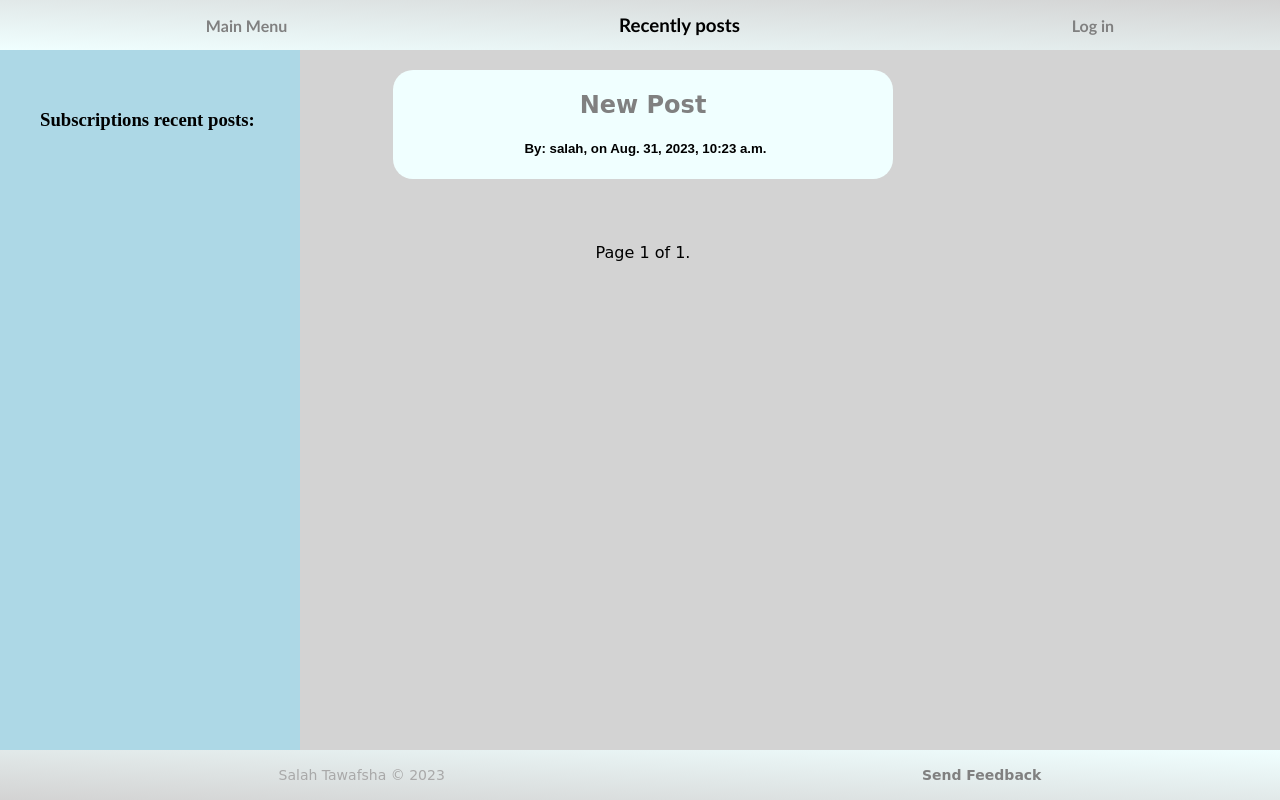
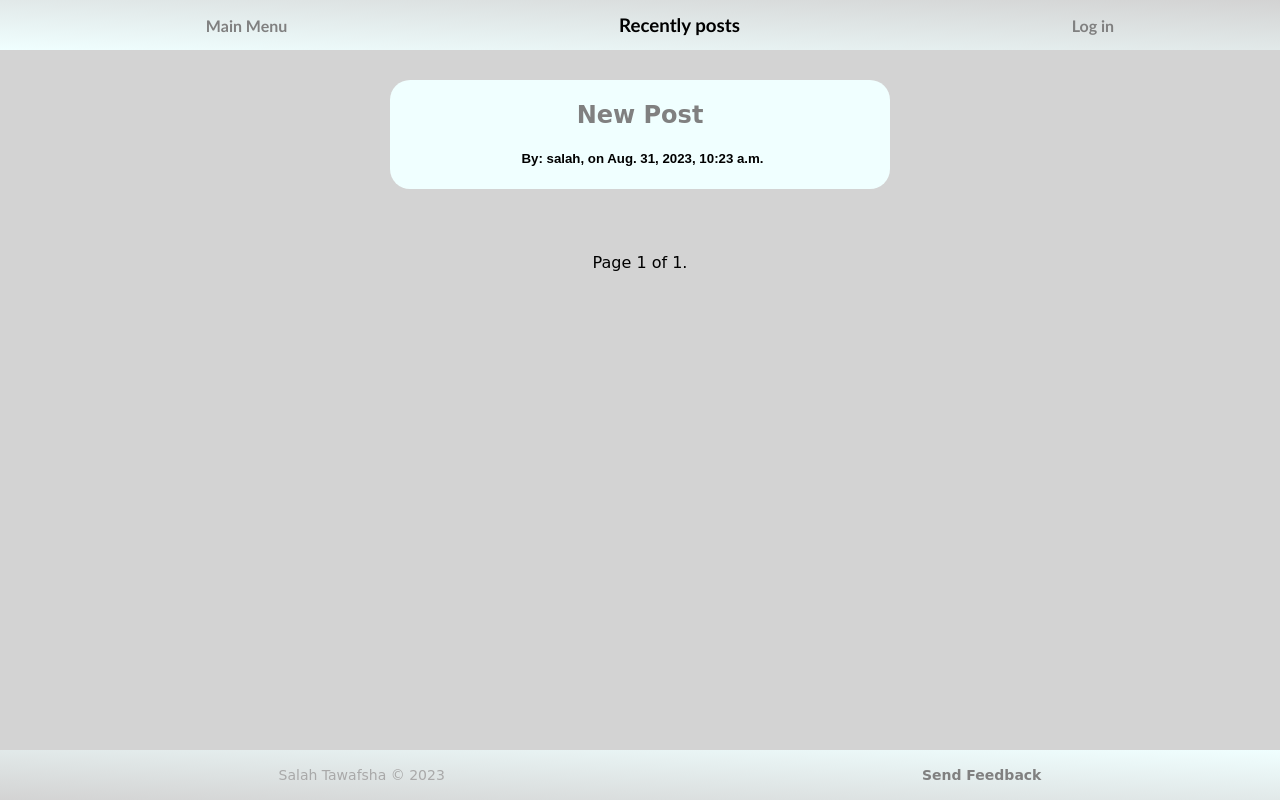
Before and after one commit to SalahTawafsha/blog-website-by-django, a Django app: page /posts/ in a window 1280 px wide. Run offline with Django 4.2, Linux system fonts and the light colour scheme; data comes from the database, SQL or seed files in the repository.

Commit message:
last commit

```diff
--- a/posts/static/posts/style.css
+++ b/posts/static/posts/style.css
@@ -10,14 +10,8 @@ html, body {
 }
 
 body {
-    display: grid;
-    grid-template-rows: auto 1fr auto;
-    grid-template-columns: 1fr 5fr;
-
-    grid-template-areas:
-        "header header"
-        "aside main"
-        "footer footer";
+    display: flex;
+    flex-direction: column;
 }
 
 html {
@@ -25,32 +19,18 @@ html {
     margin: auto;
 }
 
-
-aside {
-    grid-area: aside;
-    padding-top: 40px;
-    padding-right: 10px;
-    display: inline-block;
-    min-width: 300px;
-    vertical-align: top;
-    background: lightblue;
-}
-
 p strong {
     color: red;
 }
 
 main {
-    grid-area: main;
     justify-self: left;
-    margin: 10px 0;
+    margin: 20px 0;
     text-align: center;
     display: inline-block;
-    width: 70%;
 }
 
 header {
-    grid-area: header;
     margin: 0;
     width: 100%;
     height: 50px;
@@ -193,8 +173,6 @@ fieldset {
 }
 
 footer {
-    grid-area: footer;
-
     height: 50px;
     margin-top: auto;
     background: linear-gradient(to top right, lightgrey, azure);
--- a/posts/templates/posts/index.html
+++ b/posts/templates/posts/index.html
@@ -2,30 +2,20 @@
 {% block title %}Recently posts{% endblock %}
 {% block header_title %}Recently posts{% endblock %}
 
-{% if subscriptions_posts %}
-    {% block aside %}
-        <aside>
-            <ul class="recent-posts">
-                <h3>Subscriptions recent posts:</h3>
-                {% for name, posts in subscriptions_posts.items %}
-                    {% if posts %}
-                        <li>
-                            <h4 style="margin: 5px 0">{{ name }}</h4>
-                            <ul>
-                                {% for post in posts %}
-                                    <li><a href="/posts/post-details/{{ post.slug }}">{{ post.title }}</a></li>
-                                {% endfor %}
-                            </ul>
-                        </li>
-                    {% endif %}
-                {% endfor %}
-            </ul>
-        </aside>
-    {% endblock %}
-
-{% endif %}
 
 {% block main %}
+    {% if notifications %}
+        {% for notification in notifications %}
+            <a class="notification" href="/posts/post-details/{{ notification.post.slug }}">
+                {{ notification.message }}
+            </a>
+            <button class="delete-button"
+                    onclick="window.location.href='/users/delete-notification/{{ notification.post.slug }}/'">Delete
+            </button>
+            <br><br>
+        {% endfor %}
+
+    {% endif %}
     {% if messages %}
         <p>
             {% for message in messages %}
--- a/posts/views.py
+++ b/posts/views.py
@@ -6,7 +6,7 @@ from django.http import HttpResponseRedirect
 from django.shortcuts import get_object_or_404, render, redirect
 from django.urls import reverse
 from ChatGPT.GPT import GPT
-from users.models import MAX_ALLOWED_POST_POSTS_IN_DAY, MAX_ALLOWED_READ_POSTS_IN_DAY
+from users.models import MAX_ALLOWED_POST_POSTS_IN_DAY, MAX_ALLOWED_READ_POSTS_IN_DAY, CreatePostNotification
 from .models import Post, Comment, ALLOWED_NUM_OF_CENSORED_WORDS
 
 PAGE_SIZE = 4
@@ -60,21 +60,9 @@ def index(request):
                 messages.error(request, f"You can't read posts since you reach max allowed"
                                         f" posts in day that is {MAX_ALLOWED_READ_POSTS_IN_DAY}")
 
-            subscriptions = request.user.usertracking.subscriptions.all()
-            subscriptions_posts = {}
-            for subscriber in subscriptions:
-                subscriber_posts = subscriber.post_set.all()
+            notifications = CreatePostNotification.objects.filter(user=request.user)
 
-                if subscriber_posts:
-                    unread_posts = []
-                    for subscriber_post in subscriber_posts:
-                        if subscriber_post not in request.user.usertracking.read_posts.all():
-                            unread_posts.append(subscriber_post)
-
-                    if unread_posts:
-                        subscriptions_posts[subscriber.username] = unread_posts
-
-            context["subscriptions_posts"] = subscriptions_posts
+            context["notifications"] = notifications
 
         return render(request, "posts/index.html", context)
     except OperationalError:
@@ -84,7 +72,6 @@ def index(request):
 def post_details(request, slug):
     try:
         post = get_object_or_404(Post, slug=slug)
-
         if request.method == "POST":
             form = PostForm(request.POST)
             if form.is_valid():
@@ -103,6 +90,12 @@ def post_details(request, slug):
 
         if request.user.is_authenticated:
             user = request.user
+            try:
+                notification = CreatePostNotification.objects.get(post=post, user=user)
+                notification.delete()
+            except CreatePostNotification.DoesNotExist:
+                pass
+
             if post.author != user and not user.usertracking.is_can_read_post():
                 return redirect("index")
 
@@ -122,9 +115,10 @@ def post_details(request, slug):
 
         context = {"post": post, "form": form}
         if request.user.is_authenticated and request.user != post.author:
-            context["current_viewing_number"] = ordinal(request.user.usertracking.read_posts_num)
+            context["current_viewing_number"] = ordinal(request.user.usertracking.day_read_posts_num)
             context[
-                "remaining_viewing_number"] = MAX_ALLOWED_READ_POSTS_IN_DAY - request.user.usertracking.read_posts_num
+                "remaining_viewing_number"] = (
+                    MAX_ALLOWED_READ_POSTS_IN_DAY - request.user.usertracking.day_read_posts_num)
 
         return render(request, "posts/postDetail.html", context)
     except OperationalError:
@@ -235,6 +229,11 @@ def add_post(request):
                                          f" {ALLOWED_NUM_OF_CENSORED_WORDS} or more bad words.")
 
                     request.user.usertracking.increment_num_of_created_posts()
+                    for user_tracking in request.user.subscribed_users.all():
+                        (CreatePostNotification.objects.
+                         create(user=user_tracking.user,
+                                post=post,
+                                message=f"{request.user.username} create new post '{post.title}'", ))
                     return HttpResponseRedirect(reverse("post_details", args=(post.slug,)))
                 else:
                     return render(request, "posts/create_post.html", {'form': form})
--- a/users/urls.py
+++ b/users/urls.py
@@ -9,5 +9,6 @@ urlpatterns = [
     path('like_post/', views.like_post, name='like_post'),
     path('dislike_post/', views.dislike_post, name='dislike_post'),
     path('subscribe/', views.subscribe, name='subscribe'),
+    path("users/delete-notification/<slug:slug>/", views.delete_notification, name="delete_notification"),
 
 ]
```
Also changed, not shown: other parts of posts/static/posts/style.css (+34 -4 lines), users/models.py (+25 -14 lines), users/views.py (+13 -0 lines), users/migrations/0005_rename_day_posts_num_usertracking_day_create_posts_num_and_more.py (added).
